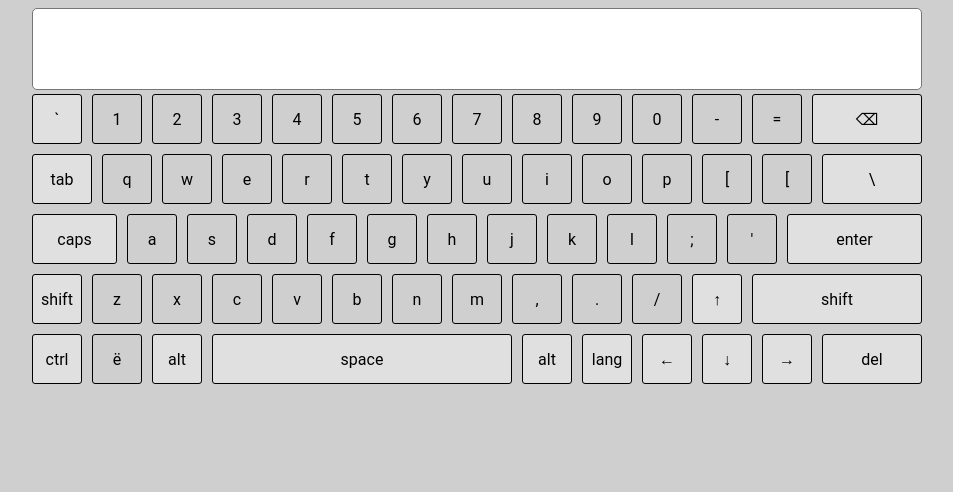
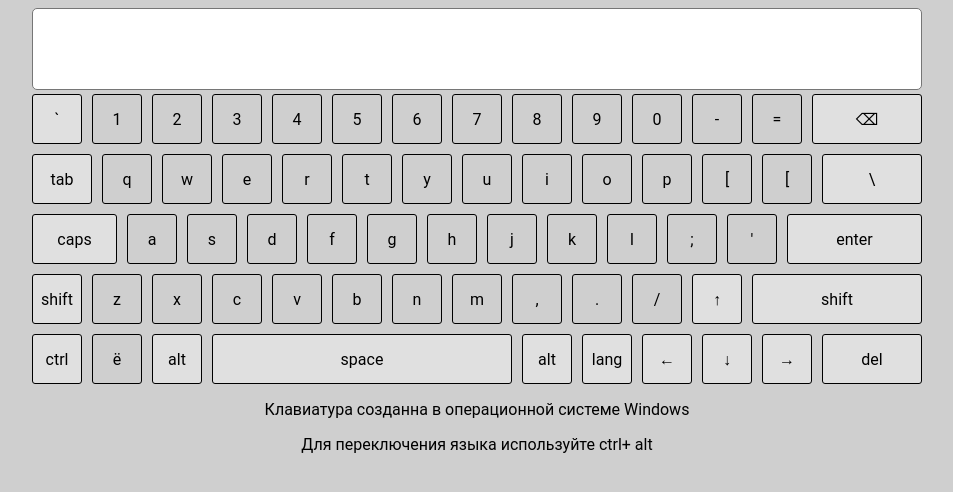
Before and after one commit to SwallowOnes/virtual-keyboard, a plain HTML site: page index.html in a window 1280 px wide. Shown: the whole page, without its empty margins (163-1116 px from the left). Drawn offline with Linux system fonts and the light colour scheme.

Commit message:
feat: add help field

```diff
--- a/keyboard.js
+++ b/keyboard.js
@@ -12,6 +12,8 @@ document.addEventListener("DOMContentLoaded", () => {
     </textarea>
     <div class="keyboard__keys">
     </div>
+    <p> Клавиатура созданна в операционной системе Windows</p>
+    <p> Для переключения языка используйте ctrl+ alt </p>
   </div>`;
   const virtualKeyboard = document.querySelector(".virtual-keyboard");
   virtualKeyboard.insertAdjacentHTML("afterbegin", keyboardHTML);
@@ -21,9 +23,8 @@ document.addEventListener("DOMContentLoaded", () => {
   keyboard.addEventListener("mousedown", mouseClickDown);
   keyboard.addEventListener("mouseup", mouseClickUp);
   renderKeyboard();
+  checkLang();
 });
-
-
 
 
 const ru = {
@@ -57,7 +58,7 @@ const ru = {
     { normal: "х", shift: "Х" },
     { normal: "ъ", shift: "Ъ" },
     { normal: "\\", shift: "/", class: "backslash" }],
-    [{ normal: "caps", class: "caps" },
+    [{ normal: "caps", class: "capslock" },
     { normal: "ф", shift: "Ф" },
     { normal: "ы", shift: "Ы" },
     { normal: "в", shift: "В" },
@@ -84,7 +85,7 @@ const ru = {
     { normal: "↑", class: "up" },
     { normal: "shift", class: "shift" }
     ],
-    [{ normal: "ctrl", class: "ctrl" },
+    [{ normal: "ctrl", class: "control" },
     { normal: "ё", shift: "Ё" },
     { normal: "alt", class: "alt" },
     { normal: "space", class: "space" },
@@ -128,7 +129,7 @@ const en = {
     { normal: "[", shift: "{" },
     { normal: "[", shift: "}" },
     { normal: "\\", shift: "|", class: "backslash" }],
-    [{ normal: "caps", class: "caps" },
+    [{ normal: "caps", class: "capslock" },
     { normal: "a", shift: "A" },
     { normal: "s", shift: "S" },
     { normal: "d", shift: "D" },
@@ -155,7 +156,7 @@ const en = {
     { normal: "↑", class: "up" },
     { normal: "shift", class: "shift" }
     ],
-    [{ normal: "ctrl", class: "ctrl" },
+    [{ normal: "ctrl", class: "control" },
     { normal: "ё", shift: "Ё" },
     { normal: "alt", class: "alt" },
     { normal: "space", class: "space" },
@@ -191,7 +192,7 @@ const specialKeys = {
     else{
       element.classList.remove("active");
     }
-    console.log(element);
+    //console.log(element);
   },
   tab: (event) => {
     event.preventDefault();
@@ -237,7 +238,6 @@ const specialKeys = {
   },
   alt:(event) =>{
     altState = true;
-    console.log("alt ctrl state", ctrlState, altState)
     checkLang();
     renderKeyboard();
   }
@@ -253,7 +253,7 @@ let modeKey = 'normal';
 function renderKeyboard() {
   const keyboard = document.querySelector('.keyboard__keys');
   let objKB = lang === "ru" ? ru : en;
-  console.log(objKB);
+  //console.log(objKB);
   const hrmlString = objKB.keys.map(row => {
     const rowString = row.map(key => {
       let value = key;
@@ -293,7 +293,7 @@ function handleKeyDown (event) {
   }
   activeKeys.push(SuperTestKey8);
   const keys = document.querySelectorAll(".key");
-  console.log('activeKeys', activeKeys)
+  //console.log('activeKeys', activeKeys)
   activeKeys.forEach(activeKey =>{
       console.log('activeKey', activeKey)
       const element  = document.querySelector(`[data-key~="${activeKey}"]`);
@@ -301,7 +301,7 @@ function handleKeyDown (event) {
       element && element.classList.add("active");
     }
   )
-  console.log('   ')
+  //console.log('   ')
   //console.log(activeKeys);
 }
 
--- a/styles.css
+++ b/styles.css
@@ -12,6 +12,11 @@
 
 .keyboard {
     width: 890px;
+}
+
+p {
+    display: flex;
+    justify-content: center;
 }
 
 .keyboard .keyboard__showcase {
@@ -65,7 +70,7 @@
     width: 60px;
 }
 
-.caps {
+.capslock {
     width: 85px;
 }
 
@@ -94,9 +99,9 @@
 .right,
 .backspace,
 .tab,
-.caps,
+.capslock,
 .shift,
-.ctrl,
+.control,
 .alt,
 .delete,
 .enter,
```
